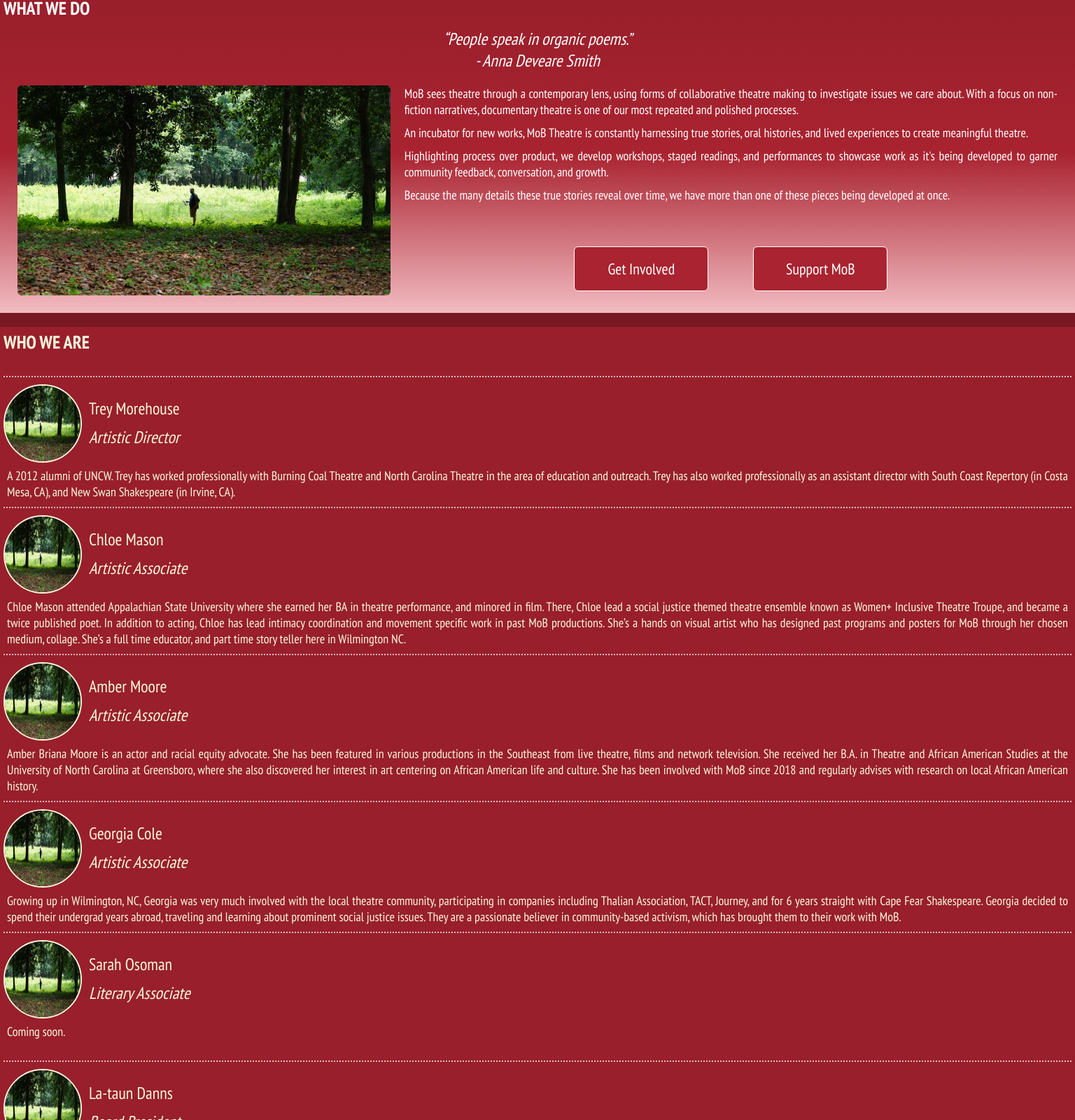
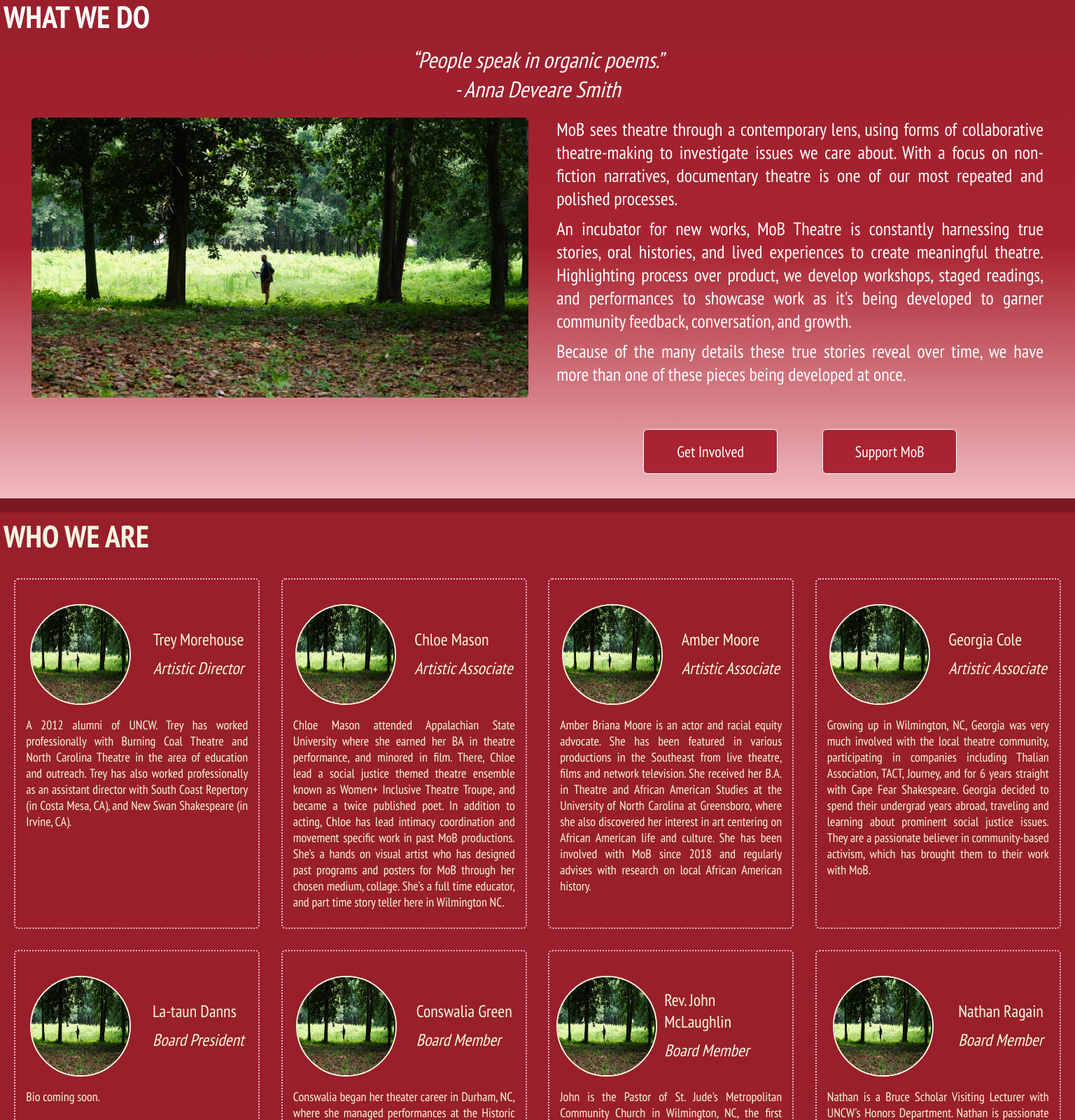
Before and after one commit to mackwick/MoB_Website_FE, a React (Vite) app: page /about in a window 1536 px wide. Shown: the part 360-1960 px from the top of the page at 70% size. Built offline with nearby package versions, Linux system fonts and the light colour scheme; a web font is replaced by a local one.

Commit message:
about page design for desktop

```diff
--- a/src/index.css
+++ b/src/index.css
@@ -616,6 +616,37 @@
     margin-right: 20px;
     text-align: justify;
   }
+
+  .bios-div {
+    display: flex;
+    flex-direction: row;
+    flex-wrap: wrap;
+    justify-content: space-around;
+  }
+
+  .team-bio {
+    width: 40%;
+    padding: 25px 10px;
+  }
+
+  .team-bio-pic {
+    height: 8rem;
+    width: 8rem;
+  }
+
+  .team-bio-one {
+    padding: 10px 0;
+    justify-content: space-around;
+  }
+
+  .press-div {
+    width: 18%;
+  }
+
+  .press-blurbs {
+    justify-content: space-between;
+    padding: 15px;
+  }
 }
 
 @media screen and (min-width: 1435px) {
@@ -660,9 +691,19 @@
     align-items: center;
   }
 
-  .brief-bio {
+  .brief-bio,
+  .about-body {
     font-size: 26px;
     padding: 0 20px 20px 20px;
+  }
+
+  .about-quote {
+    font-size: 32px;
+  }
+
+  .about-image-main {
+    height: 400px;
+    margin-right: 20px;
   }
 
   .home-bio-links .home-bio-one-link {
@@ -716,4 +757,20 @@
   .header-container {
     padding: 10px;
   }
+
+  .about-container h3 {
+    font-size: 44px;
+  }
+
+  .team-bio {
+    width: 23%;
+    border: dotted var(--verylightred) 2px;
+    margin-bottom: 30px;
+    border-radius: 6px;
+  }
+
+  .team-bio-pic {
+    height: 9rem;
+    width: 9rem;
+  }
 }
--- a/src/pages/About.jsx
+++ b/src/pages/About.jsx
@@ -21,23 +21,21 @@
           <div className="about-body-two">
             <p>
               MoB sees theatre through a contemporary lens, using forms of
-              collaborative theatre making to investigate issues we care about.
+              collaborative theatre-making to investigate issues we care about.
               With a focus on non-fiction narratives, documentary theatre is one
               of our most repeated and polished processes.
             </p>
             <p>
               An incubator for new works, MoB Theatre is constantly harnessing
               true stories, oral histories, and lived experiences to create
-              meaningful theatre.
+              meaningful theatre. Highlighting process over product, we develop
+              workshops, staged readings, and performances to showcase work as
+              it's being developed to garner community feedback, conversation,
+              and growth.
             </p>
             <p>
-              Highlighting process over product, we develop workshops, staged
-              readings, and performances to showcase work as it's being
-              developed to garner community feedback, conversation, and growth.
-            </p>
-            <p>
-              Because the many details these true stories reveal over time, we
-              have more than one of these pieces being developed at once.
+              Because of the many details these true stories reveal over time,
+              we have more than one of these pieces being developed at once.
             </p>
             <div className="home-bio-links">
               <a href="/contact" className="link">
@@ -91,18 +89,9 @@
           />
           <Team
             image={image}
-            name={"Sarah Osoman"}
-            title={"Literary Associate"}
-            bio={"Coming soon."}
-          />
-        </div>
-
-        <div className="bios-div">
-          <Team
-            image={image}
             name={"La-taun Danns"}
             title={"Board President"}
-            bio={"Coming soon."}
+            bio={"Bio coming soon."}
           />
           <Team
             image={image}
@@ -138,7 +127,7 @@
           />
           <Team
             image={image}
-            name={"Lilli LAST NAME"}
+            name={"Lilli Lindbeck"}
             title={"Board Member"}
             bio={
               "Lilli combines a diverse background in law, divinity, and medical coding with a passion for theater. She has experience on several boards, including those focused on AIDS and coding, and volunteered with the Names Project in San Francisco. Lillis theater involvement includes high school and community productions, reflecting a strong belief in theater's transformative impact."
@@ -146,7 +135,7 @@
           />
           <Team
             image={image}
-            name={"Marie Antoinette LAST NAME"}
+            name={"Marie Antoinette Marrinan"}
             title={"Board Member"}
             bio={
               "Marie Antoinette a first-year MFA candidate at UNCW. She retired from my position as a Nurse Practitioner and relocated to North Carolina in 2015. Since then, she has had the honor of working with the Wilmington Theater community as a stage manager, ensemble member, and playwright. She is a member of the Port City Playwrights Project and a Board Member of MOB Theatre Company."
@@ -156,19 +145,19 @@
             image={image}
             name={"Malachi Chapman"}
             title={"Board Member"}
-            bio={"coming soon"}
+            bio={"Bio coming soon."}
           />
           <Team
             image={image}
             name={"Madisyn Fleming"}
             title={"Board Member"}
-            bio={"coming soon"}
+            bio={"Bio coming soon."}
           />
         </div>
       </div>
 
       <div className="about-press">
-        <h3>Press and Recognition</h3>
+        <h3>PRESS AND RECOGNITION</h3>
         <div className="press-blurbs">
           <Press
             blurb={`"DCTA Best of Fringe," 4 stars`}
@@ -207,8 +196,8 @@
       </div>
 
       <div className="about-sponsors">
-        <h3>Sponsors</h3>
-        <p>sponsors images</p>
+        <h3>SPONSORS</h3>
+        <p>insert sponsors images</p>
       </div>
     </div>
   );
```
